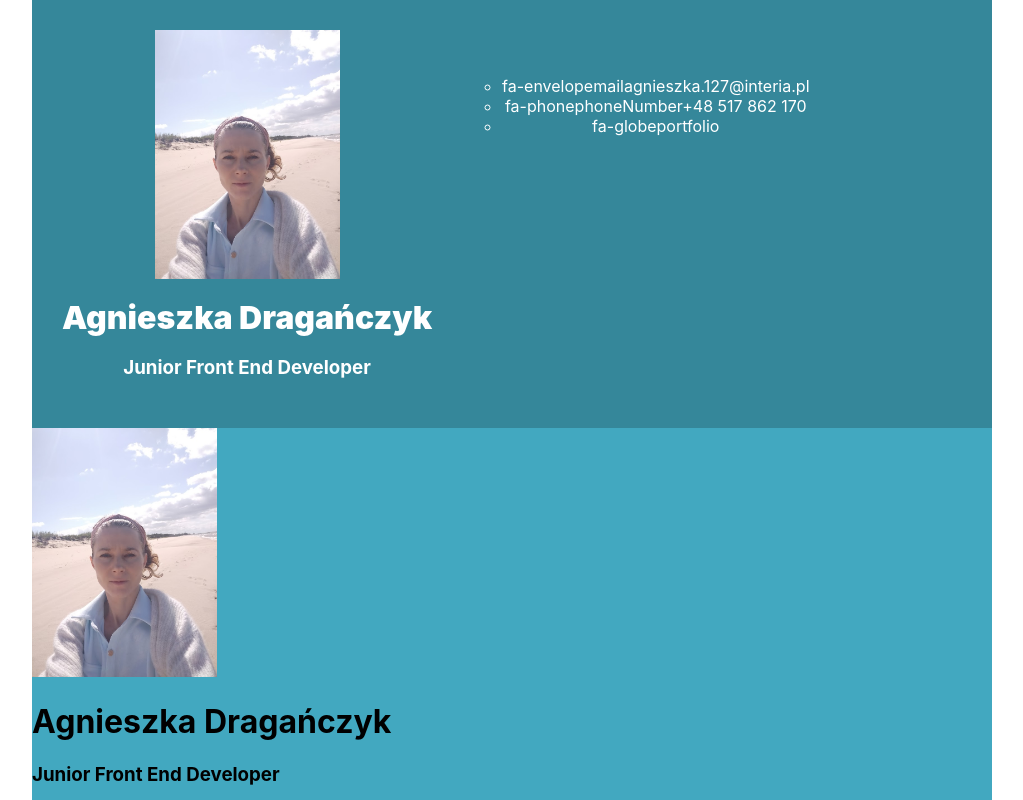
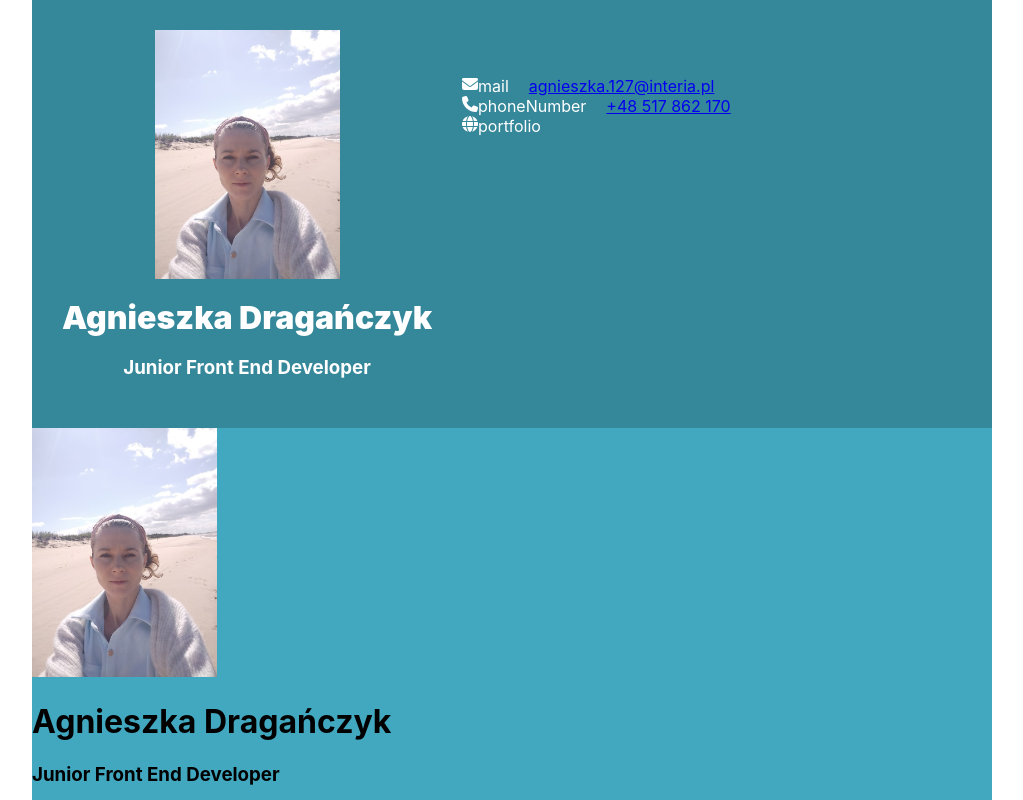
Before and after one commit to AgnieszkaDra/CV-React, a React (Create React App) app: page / in a window 1280 px wide. Shown: the top 800 px of the page, without its empty margins (128-1151 px from the left). Built offline with nearby package versions, Linux system fonts and the light colour scheme.

Commit message:
some changes in Header

```diff
--- a/src/components/Contacts.js
+++ b/src/components/Contacts.js
@@ -9,9 +9,9 @@ class Contacts extends React.Component{
 
                 <div className="contact-container container-block">
 
-        <ul className="list-unstyled interests-list" key="lang_list">
+
          <ContactsList {...this.props}></ContactsList>
-        </ul>
+
                 </div>
 
         )
--- a/src/components/ContactsList.js
+++ b/src/components/ContactsList.js
@@ -16,51 +16,53 @@ class ContactsList extends React.Component {
     //     return <li>{key}:{values}</li>
     // })
 
-    pokaz(el) {
+    showObject(el) {
       return Object.entries(el).map(([key, values]) => {
-         return <>{key}{values}</>
+       let break3 = document.createElement('span')
+       break3.classList.add('break3')
+         return <>{key}{<span class="break3"></span>}{<a href={`//${values}`} target="_blank"> {values} </a>}</>
       })
     }
     renderListItem(item, i) {
-        return <li>{item[0]}{this.pokaz(item[1])}</li>
+        return <li>{item[0]}{this.showObject(item[1])}</li>
     //    return Object.entries(item).map(([key, values]) => {
     //         return <li>{key}:{values}</li>
     //     })
     }
 
-    renderOdd(item,i) {
+    // renderOdd(item,i) {
 
-        return item%2
-    }
+    //     return item%2
+    // }
 
-    odd(item, list) {
+    // odd(item, list) {
 
-        function isObject(variable) {
-            if(typeof variable === 'object' && variable !== null){
-               return console.log(variable)
-                }}
+    //     function isObject(variable) {
+    //         if(typeof variable === 'object' && variable !== null){
+    //            return console.log(variable)
+    //             }}
 
 
 
-          function isString(variable) {
-            return typeof variable === 'string' && variable !== null;
-          }
+    //       function isString(variable) {
+    //         return typeof variable === 'string' && variable !== null;
+    //       }
 
-        function filterObjectsFromArray(arr) {
-            return arr.filter(item => isObject(item));
-          }
+    //     function filterObjectsFromArray(arr) {
+    //         return arr.filter(item => isObject(item));
+    //       }
 
-          function filterStringsFromArray(arr) {
-            return arr.filter(item => isString(item));
-          }
+    //       function filterStringsFromArray(arr) {
+    //         return arr.filter(item => isString(item));
+    //       }
 
-        const objectsArray = filterObjectsFromArray(list);
-        const stringArray = filterStringsFromArray(list)
+    //     const objectsArray = filterObjectsFromArray(list);
+    //     const stringArray = filterStringsFromArray(list)
 
-        return <li>{stringArray}</li>
+    //     return <li>{stringArray}</li>
 
 
-    }
+    // }
 
 
 
@@ -68,12 +70,9 @@ class ContactsList extends React.Component {
 
         return (
 
-            <ul className="" key="">
+            <ul className="list-unstyled contacts-list" key="lang_list">
 
-                  {/* {this.props.list.map((item,i) => {
-                    const list = this.props.list
-                    return this.odd(item,list)
-                  })} */}
+
                 {this.props.list.map((item, i) => {
                     return this.renderListItem(item, i)
                 })}
--- a/src/data/infoProfile.js
+++ b/src/data/infoProfile.js
@@ -1,13 +1,12 @@
+import { FontAwesomeIcon } from '@fortawesome/react-fontawesome'
+import { faEnvelope, faPhone, faGlobe, faLink } from '@fortawesome/free-solid-svg-icons'
 const infoProfile = {
     profileBasic :{ name: 'Agnieszka Dragańczyk', title: 'Junior Front End Developer'},
     profileList: {
       list: [
-        ['fa-envelope', { mail: 'agnieszka.127@interia.pl'}],
-        ['fa-phone', { phoneNumber: '+48 517 862 170' }],
-        ['fa-globe',{ portfolio: ''}]
-        // { linkedin: ''},
-        // { github: ''},
-        // { imagePath: ''}
+        [ <FontAwesomeIcon icon={faEnvelope}/> , { mail: 'agnieszka.127@interia.pl'}],
+        [ <FontAwesomeIcon icon={faPhone} />, { phoneNumber: '+48 517 862 170' }],
+        [ <FontAwesomeIcon icon={faGlobe} />,{ portfolio: ''}]
       ]
     }
 
--- a/src/index.css
+++ b/src/index.css
@@ -55,13 +55,13 @@ header .container-block {
   padding: 30px;
 
 }
-
+/*
 header .container-block > * {
   display: flex;
   justify-content: center;
   align-items: flex-start;
   flex-direction: column;
-}
+} */
 
 header .contact-list {
   display: flex;
@@ -101,6 +101,27 @@ header .contact-list li {
   list-style: none;
 }
 
+.contacts-list {
+
+  display: flex;
+  justify-content: flex-start;
+  align-items: flex-start;
+  flex-direction: column;
+
+}
+
+.break3 {
+ margin-left: 5px;
+ margin-right: 5px;
+ display: block;
+ width: 10px;
+ height: 10px;
+}
+
+.contacts-list li{
+ display: flex;
+}
+
 .sidebar-wrapper {
   width: 30px;
   height: 40px;
```
